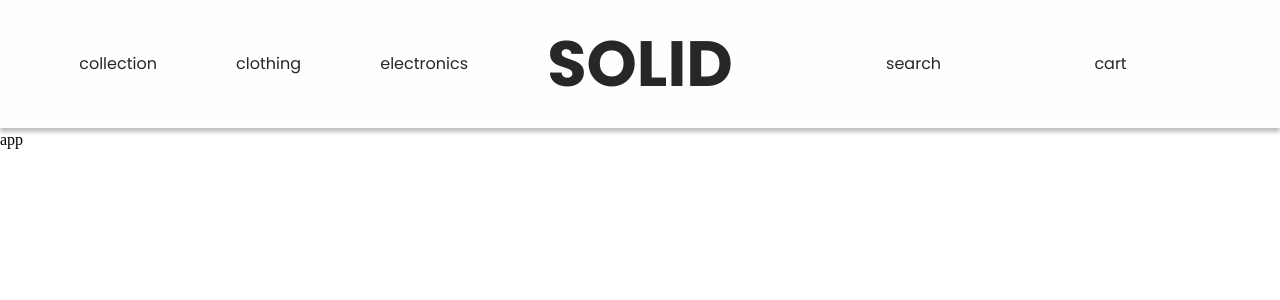
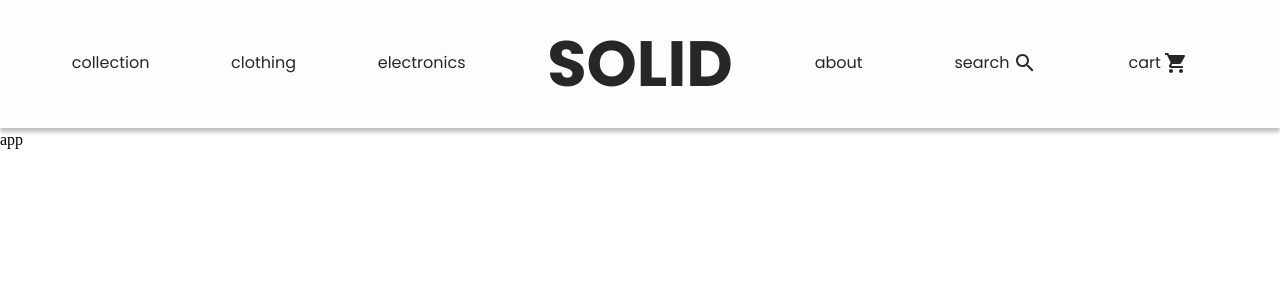
Before and after one commit to cagatay-usta/solid-ecommerce, a React (Vite) app: page / in a window 1280 px wide. Shown: the top 300 px of the page. Built offline with nearby package versions, Linux system fonts and the light colour scheme.

Commit message:
add styling to navbar

```diff
--- a/src/components/Navbar.tsx
+++ b/src/components/Navbar.tsx
@@ -1,9 +1,10 @@
 import { NavLink } from "react-router-dom";
 import { styled } from "@mui/material";
+import SearchIcon from "@mui/icons-material/Search";
+import ShoppingCartIcon from "@mui/icons-material/ShoppingCart";
 
 /* TODO:
-  style navbar
-  add search and cart icons?
+  alternative cart icon?
 
 */
 
@@ -14,7 +15,7 @@ const NavContainer = styled("header")`
   width: 100vw;
   gap: 1rem;
   color: ${(props) => props.theme.palette.primary.main};
-  font-family: 'Poppins', sans-serif;
+  font-family: "Poppins", sans-serif;
   padding: 1rem;
   box-shadow: 0px 4px 4px 0px rgba(0, 0, 0, 0.25);
   background: ${(props) => props.theme.palette.gray.white};
@@ -31,15 +32,40 @@ const Logo = styled(NavLink)`
   font-weight: 700;
   text-decoration: none;
   color: ${(props) => props.theme.palette.primary.main};
+  transition: transform 0.3s ease-in-out;
 `;
 
 const StyledNavLink = styled(NavLink)`
   text-decoration: none;
   color: ${(props) => props.theme.palette.primary.main};
-`
+  display: flex;
+  justify-content: center;
+  gap: 0.2rem;
+  transition: transform ease-in-out;
+  position: relative;
+  padding-bottom: 3px;
+  margin-right: 10px;
+
+  &:after {
+    content: "";
+    display: block;
+    position: absolute;
+    top: 1.5rem;
+    height: 2px;
+    width: 100%;
+    transform: scaleX(0);
+    background: transparent;
+    transition: transform 0.3s ease-in-out, background-color 0.5s ease;
+    transform-origin: right;
+  }
+  &:hover:after {
+    transform: scaleX(1);
+    background: ${(props) => props.theme.palette.primary.main};
+    transform-origin: left;
+  }
+`;
 
 function Navbar() {
-
   return (
     <>
       <NavContainer>
@@ -50,8 +76,13 @@ function Navbar() {
         </NavLinksContainer>
         <Logo to={"/home"}>SOLID</Logo>
         <NavLinksContainer>
-          <StyledNavLink to={"/search"}>search</StyledNavLink>
-          <StyledNavLink to={"/cart"}>cart</StyledNavLink>
+          <StyledNavLink to={"/about"}>about</StyledNavLink>
+          <StyledNavLink to={"/search"}>
+            search <SearchIcon />
+          </StyledNavLink>
+          <StyledNavLink to={"/cart"}>
+            cart <ShoppingCartIcon />
+          </StyledNavLink>
         </NavLinksContainer>
       </NavContainer>
     </>
```
